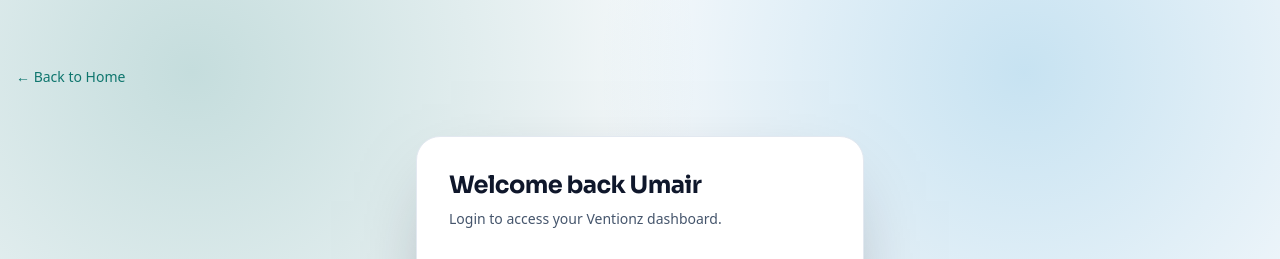
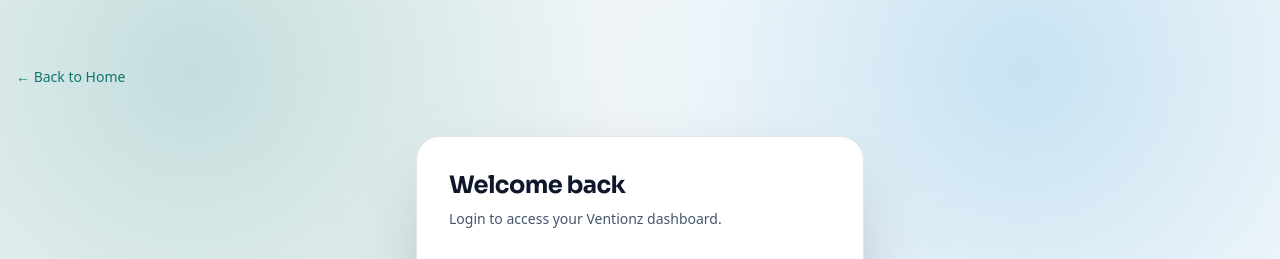
Before and after one commit to imt-eiaz/ventionzz, a Next.js app: page /login in a window 1280 px wide. Shown: the top 259 px of the page. Built offline with nearby package versions, Linux system fonts and the light colour scheme; no server answers.

Commit message:
Login Modified

```diff
--- a/pages/login.js
+++ b/pages/login.js
@@ -66,7 +66,7 @@
         <div className="pointer-events-none absolute inset-x-0 top-0 h-90 bg-[radial-gradient(circle_at_15%_20%,rgba(15,118,110,0.22),transparent_45%),radial-gradient(circle_at_80%_20%,rgba(2,132,199,0.2),transparent_40%)]" />
         <section className="relative z-10 mx-auto w-full max-w-md rounded-3xl border border-slate-200 bg-white p-8 shadow-[0_30px_80px_-35px_rgba(15,23,42,0.5)]">
           <h1 className="text-2xl font-bold tracking-tight text-slate-900">
-            Welcome back Umair
+            Welcome back
           </h1>
           <p className="mt-2 text-sm text-slate-600">
             Login to access your Ventionz dashboard.
```
